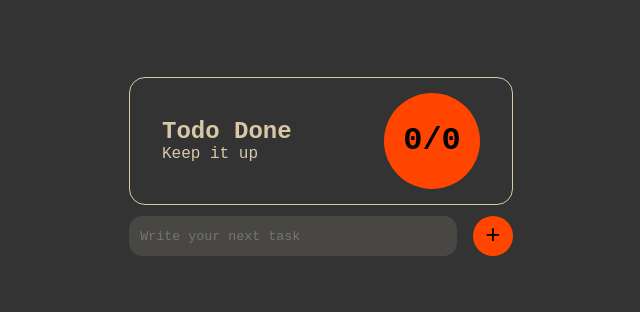
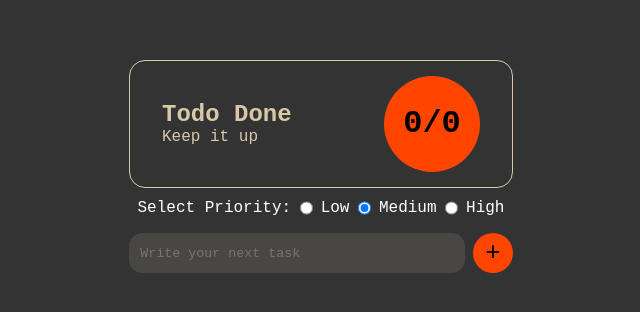
Before and after one commit to Aswin-PK/TodoApp-VueJS, a Vue app: page / in a window 1280 px wide. Shown: the part 228-540 px from the top of the page, without its empty margins (319-959 px from the left). Built offline with nearby package versions, Linux system fonts and the light colour scheme.

Commit message:
Feat: Task creation with a particular priority and displaying according to that

```diff
--- a/src/App.vue
+++ b/src/App.vue
@@ -2,7 +2,7 @@
   <div id="app">
     <TodoStatus :todos="todos"></TodoStatus>
     <TodoForm @handleInput="handleInput" :initialValue="taskToEdit"></TodoForm>
-    <TodoList :todos="todos" @toggleStatus="updateCompletionStatus" @edit="editTodo" @delete="deleteTodo"></TodoList>
+    <TodoList :todos="sortedTaskList" @toggleStatus="updateCompletionStatus" @edit="editTodo" @delete="deleteTodo"></TodoList>
   </div>
 </template>
 
@@ -26,9 +26,23 @@ export default {
       editTodoId: null
     }
   },
+  computed: {
+    sortedTaskList() {
+      const priorityAllocation = {
+        low: 0,
+        medium: 1,
+        high: 2
+      }
+
+      const sortedTasks = [...this.todos].sort((a, b) => priorityAllocation[b.priority] - priorityAllocation[a.priority]);
+
+      console.log('sortedTasks - ', sortedTasks)
+      return sortedTasks
+    }
+  },
   methods: {
 
-    handleInput(taskInput) {
+    handleInput(taskInput, selectedPriority) {
 
       console.log('taskInput -> ', taskInput)
 
@@ -37,6 +51,7 @@ export default {
 
         if(todoIndex !== -1) {
           this.todos[todoIndex].task = taskInput
+          this.todos[todoIndex].priority = selectedPriority
         }
         this.editTodoId = null
       }
@@ -44,7 +59,8 @@ export default {
         const newTodo = {
           id: Date.now(),
           task: taskInput,
-          isCompleted: false
+          isCompleted: false,
+          priority: selectedPriority,
         }
 
         this.todos.push(newTodo);
--- a/src/components/TodoForm.vue
+++ b/src/components/TodoForm.vue
@@ -1,7 +1,24 @@
 <template>
     <form @submit.prevent="handleSubmit">
+        <div class="priority-selectors">
+            <span>Select Priority:</span>
+            <span>
+                <input type="radio" v-model="selectedPriority" name="priority" id="low" value="low" />
+                <label for="low">Low</label>
+            </span>
+            <span>
+                <input type="radio" v-model="selectedPriority" name="priority" id="medium" value="medium" />
+                <label for="medium">Medium</label>
+            </span>
+            <span>
+                <input type="radio" v-model="selectedPriority" name="priority" id="high" value="high" />
+                <label for="high">High</label>
+            </span>
+        </div>
+        <div class="task-input">
             <input type="text" v-model="taskInput" id="new-task" placeholder="Write your next task" />
             <button type="submit">+</button>
+        </div>
     </form>
 </template>
 
@@ -16,7 +33,8 @@ export default {
 
     data() {
         return {
-            taskInput: ''
+            taskInput: '',
+            selectedPriority: "medium"
         };
     },
 
@@ -32,6 +50,7 @@ export default {
 
     methods: {
         handleSubmit() {
+            console.log('this.selected', this.selectedPriority)
             if (this.taskInput.trim() === '') return;  // handle case when nothing entered in the todo input box
 
             // if (this.taskToBeEdited) {
@@ -41,7 +60,7 @@ export default {
 
             else {
                 // console.log('this.taskInput', this.taskInput)
-                this.$emit('handleInput', this.taskInput);
+                this.$emit('handleInput', this.taskInput, this.selectedPriority);
             }
             // Reset the input field
             this.taskInput = '';
@@ -56,10 +75,18 @@ export default {
     width: 100%;
     display: flex;
     align-items: center;
+    flex-direction: column;
     gap: 1rem;
     margin: 0.7rem 0;
 }
-    input {
+
+.task-input {
+    width: 100%;
+    display: flex;
+    gap: 0.5rem;
+}
+
+input[type="text"] {
     height: 2.5rem;
     width: 100%;
     border-radius: 1em;
@@ -69,6 +96,7 @@ export default {
     outline: none;
     background-color: #eee1cb1d
 }
+
 button {
     height: 2.5rem;
     font-size: 1.6em;
@@ -78,4 +106,22 @@ export default {
     aspect-ratio: 1;
     cursor: pointer;
 }
+
+/* Prority Selector styles */
+.priority-selectors {
+    width: 100%;
+    display: flex;
+    align-items: center;
+    justify-content: space-evenly;
+    color: white;
+}
+
+.priority-selectors span {
+    display: flex;
+    gap: 0.5em;
+}
+
+.priority-selectors span input[type="radio"], label {
+    cursor: pointer;
+}
 </style>
--- a/src/components/TodoItem.vue
+++ b/src/components/TodoItem.vue
@@ -55,6 +55,7 @@ export default {
         width: 1.6rem;
         border-radius: 50%;
         border: 2px solid orangered;
+        cursor: pointer;
     }
     .left-side span.taskcompleted {
         border: none !important;
```
Lines whose indentation alone changed are shown as unchanged.
